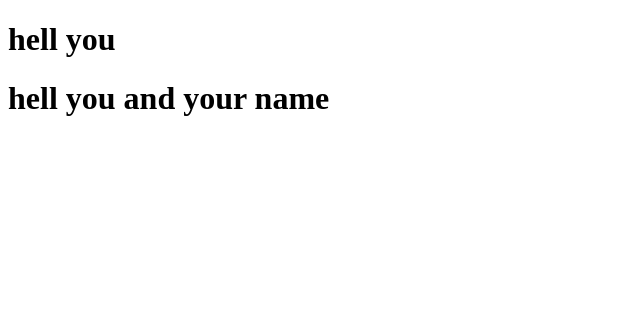
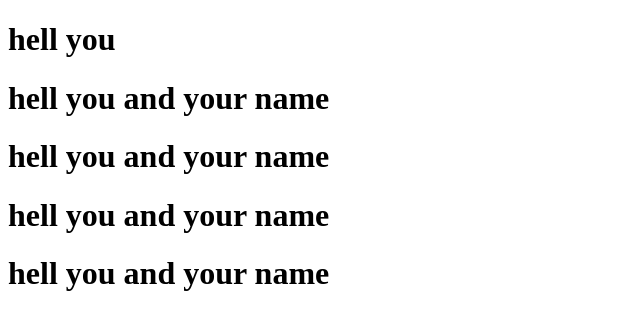
Before and after one commit to afon66/nativeJS, a plain HTML site: page index.html in a window 1280 px wide. Shown: the whole page, without its empty margins (0-640 px from the left). Drawn offline with Linux system fonts and the light colour scheme; no server answers.

Commit message:
I am tired to fuck myself

```diff
--- a/index.html
+++ b/index.html
@@ -8,6 +8,9 @@
 <body>
   <h1>hell you</h1>
   <h1>hell you and your name</h1>
+  <h1>hell you and your name</h1>
+  <h1>hell you and your name</h1>
+  <h1>hell you and your name</h1>
   <script type="module" src="./index.js"></script>
   <script type="module" src="./main.js"></script>
 </body>
```
